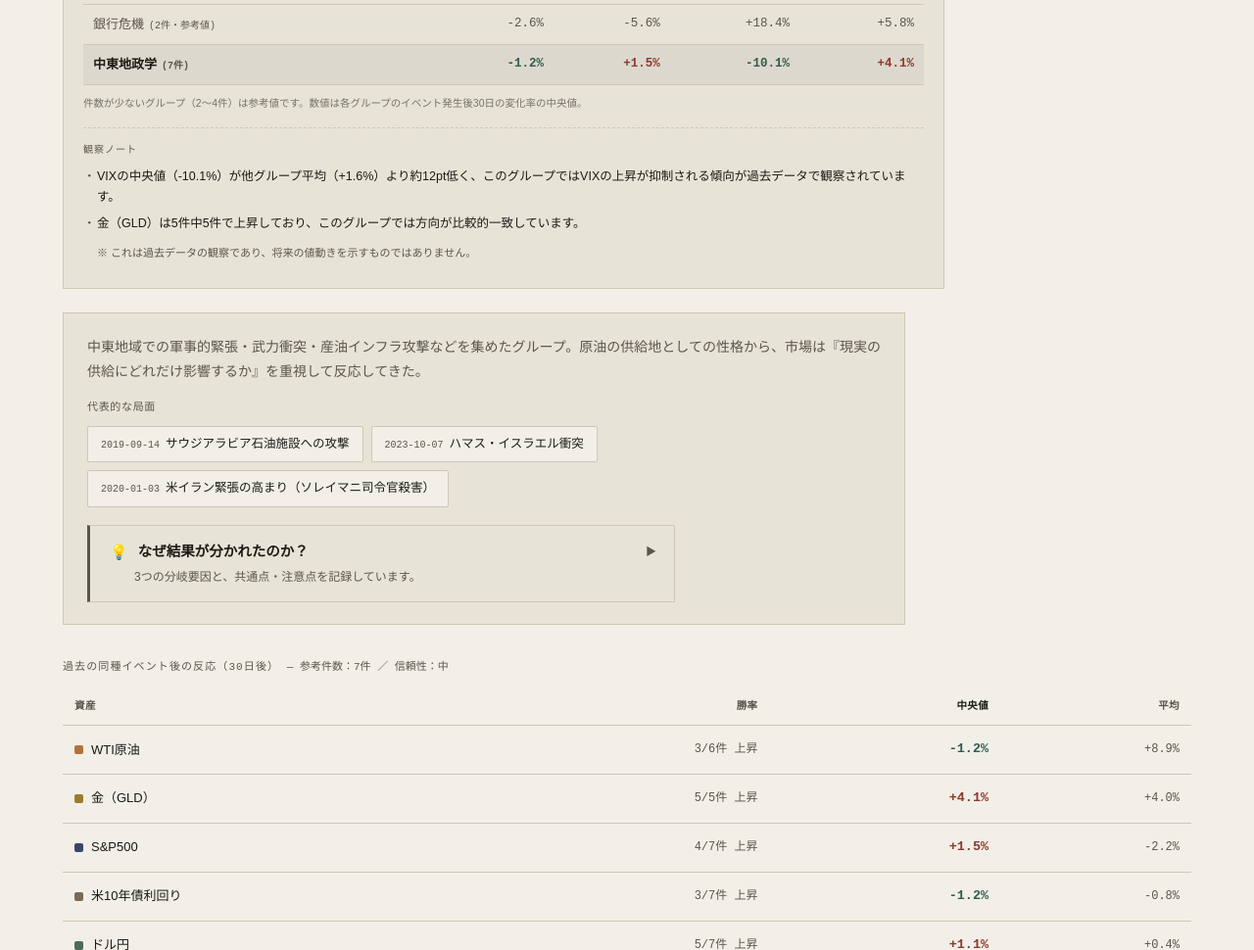
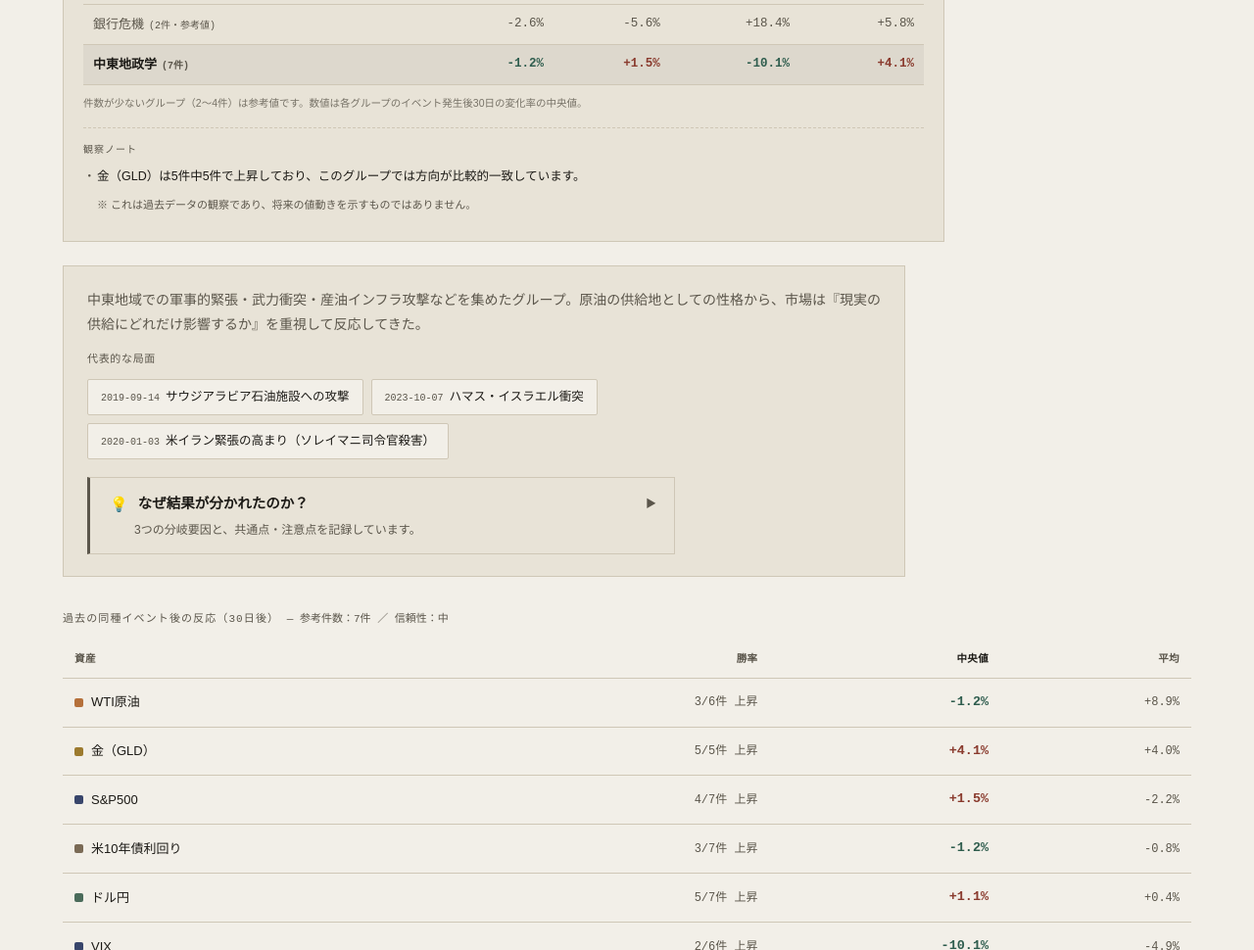
Before and after one commit to jintaro1507/marketcast-lab, a plain HTML site: page similar_events.html in a window 1280 px wide. Shown: the part 740-1710 px from the top of the page at 98% size. Drawn offline with Linux system fonts and the light colour scheme.

Commit message:
Update similar_events.html

```diff
--- a/similar_events.html
+++ b/similar_events.html
@@ -288,23 +288,22 @@
 
   // ===== 横断比較パネル =====
   // ===== 観察ノート生成 =====
-  // 仕様：
-  //   - 全グループ平均は件数2件以上のグループの単純平均（重み付けなし）
-  //   - Step 2: 注目資産マップ（重み付き）内で差分スコア最大の資産を選択
-  //             注目資産内に±5pt以上がなければ全資産にフォールバック
-  //   - Step 3: 方向一致率は注目資産内のみ（件数5件以上のグループ）
-  //   - 末尾に注記を常時表示 / 件数2件未満は「件数不足」
+  // 採用ロジック：
+  //   Step 2: 差分コメント採用条件 = diff >= +8pt（上振れのみ）
+  //            差分が弱い or 下振れの場合はStep 3を主役にする
+  //   Step 3: 方向一致率（件数2件以上で表示、5件未満は参考値注記）
+  //           注目資産内でスコア最大を選択
+  //   末尾注記は常時表示 / 件数2件未満は「件数不足」
 
   const INSIGHT_ASSET_LABELS = {
     wti:'WTI原油', sp500:'S&P500', vix:'VIX',
     gold:'金（GLD）', ust10y:'米10年債利回り', usdjpy:'ドル円'
   };
-  // 全資産（グローバル平均計算・フォールバック用）
   const ALL_INSIGHT_ASSETS = ['wti','sp500','vix','gold','ust10y','usdjpy'];
 
   // グループ別注目資産（重み付きオブジェクト）
-  // スコア = 差分絶対値 × weight で資産を選択
-  // 現時点は全weight=1.0。将来「銀行危機でVIXを優先 → vix:1.5」と変えるだけで拡張可能
+  // スコア = 差分絶対値 × weight / 方向一致率の偏り × weight
+  // 現時点は全weight=1.0。将来「vix:1.5」などに変えるだけで優先度を調整可能
   const GROUP_FOCUS_ASSETS = {
     supply_shock:        { wti:1.0, gold:1.0, vix:1.0 },
     bank_crisis:         { sp500:1.0, vix:1.0, gold:1.0 },
@@ -324,6 +323,9 @@
     return GROUP_FOCUS_ASSETS[tag] || GROUP_FOCUS_ASSETS['_default'];
   }
 
+  // 差分コメント採用閾値
+  const DIFF_THRESHOLD = 8; // +8pt以上の「上振れ」のみ採用
+
   function generateInsights(activeTag, summary, tagCounts){
     const groupN = tagCounts[activeTag] || 0;
     const activeS = summary[activeTag];
@@ -331,7 +333,7 @@
 
     if(groupN < 2) return { items: [], tooFew: true };
 
-    // Step 1: 全資産のグローバル平均（件数2件以上のグループのみ、単純平均）
+    // Step 1: 件数2件以上グループの全資産単純平均
     const globalAvg = {};
     ALL_INSIGHT_ASSETS.forEach(akey => {
       const vals = [];
@@ -345,12 +347,12 @@
       globalAvg[akey] = vals.length > 0 ? vals.reduce((a,b)=>a+b,0) / vals.length : null;
     });
 
-    // Step 2: 注目資産マップ内でスコア（差分絶対値×weight）最大を選択
-    // ±5pt未満は除外。注目資産内に該当なければ全資産でフォールバック
     const focusMap = getFocusAssets(activeTag);
 
-    function pickTopDiff(assetMap){
-      // assetMapは { akey: weight } または配列（フォールバック用）
+    // Step 2: 注目資産内で「上振れ差分 >= DIFF_THRESHOLD」の最大スコアを選択
+    // 下振れは採用しない（「VIXが低い」より「金が上がった」の方が直感的）
+    // 注目資産に該当なければ全資産でフォールバック（上振れ条件は維持）
+    function pickTopUpDiff(assetMap){
       const isMap = !Array.isArray(assetMap);
       let top = null, topScore = 0;
       if(!activeS) return null;
@@ -361,39 +363,34 @@
         const avg = globalAvg[akey];
         if(med === null || avg === null) return;
         const diff = med - avg;
-        const score = Math.abs(diff) * weight;
-        if(Math.abs(diff) >= 5 && score > topScore){
-          top = { akey, med, avg, diff };
-          topScore = score;
+        // 上振れかつ閾値以上のみ採用
+        if(diff >= DIFF_THRESHOLD){
+          const score = diff * weight;
+          if(score > topScore){ top = { akey, med, avg, diff }; topScore = score; }
         }
       });
       return top;
     }
 
-    let topDiff = pickTopDiff(focusMap);                   // まず注目資産内で探す
-    if(!topDiff) topDiff = pickTopDiff(ALL_INSIGHT_ASSETS); // なければ全資産でフォールバック
+    let topDiff = pickTopUpDiff(focusMap);
+    if(!topDiff) topDiff = pickTopUpDiff(ALL_INSIGHT_ASSETS); // フォールバック
 
     if(topDiff){
       const lbl = INSIGHT_ASSET_LABELS[topDiff.akey] || topDiff.akey;
-      const absDiff = Math.abs(topDiff.diff).toFixed(0);
+      const absDiff = topDiff.diff.toFixed(0);
       const avgStr = (topDiff.avg >= 0 ? '+' : '') + topDiff.avg.toFixed(1) + '%';
       const medStr = (topDiff.med >= 0 ? '+' : '') + topDiff.med.toFixed(1) + '%';
       const fewNote = groupN < 5 ? '（件数が少なく参考値）' : '';
-      if(topDiff.diff > 0){
-        insights.push(
-          `${lbl}の中央値（${medStr}）が他グループ平均（${avgStr}）より約${absDiff}pt高く、` +
-          `このグループでは${lbl}が上昇しやすい傾向が過去データで観察されています。${fewNote}`
-        );
-      } else {
-        insights.push(
-          `${lbl}の中央値（${medStr}）が他グループ平均（${avgStr}）より約${absDiff}pt低く、` +
-          `このグループでは${lbl}の上昇が抑制される傾向が過去データで観察されています。${fewNote}`
-        );
-      }
+      insights.push(
+        `${lbl}の中央値（${medStr}）が他グループ平均（${avgStr}）より約${absDiff}pt高く、` +
+        `このグループでは${lbl}が上昇しやすい傾向が過去データで観察されています。${fewNote}`
+      );
     }
 
-    // Step 3: 方向一致率（件数5件以上・注目資産内のみ）
-    if(activeS && groupN >= 5 && insights.length < 2){
+    // Step 3: 方向一致率コメント
+    // 差分コメントがない場合は主役として、ある場合は補足として追加（最大2件まで）
+    // 件数2件以上で表示、5件未満は参考値注記
+    if(activeS && insights.length < 2){
       let bestWinrate = null, bestScore = 0;
       Object.keys(focusMap).forEach(akey => {
         const s = activeS[akey];
@@ -408,16 +405,17 @@
       });
       if(bestWinrate){
         const lbl = INSIGHT_ASSET_LABELS[bestWinrate.akey] || bestWinrate.akey;
+        const fewNote = groupN < 5 ? '（件数が少なく参考値）' : '';
         if(bestWinrate.rate >= 0.8){
           insights.push(
             `${lbl}は${bestWinrate.count}件中${bestWinrate.up}件で上昇しており、` +
-            `このグループでは方向が比較的一致しています。`
+            `このグループでは方向が比較的一致しています。${fewNote}`
           );
         } else {
           const down = bestWinrate.count - bestWinrate.up;
           insights.push(
             `${lbl}は${bestWinrate.count}件中${down}件で下落しており、` +
-            `このグループでは上昇が限定的な傾向がありました。`
+            `このグループでは上昇が限定的な傾向がありました。${fewNote}`
           );
         }
       }
```
